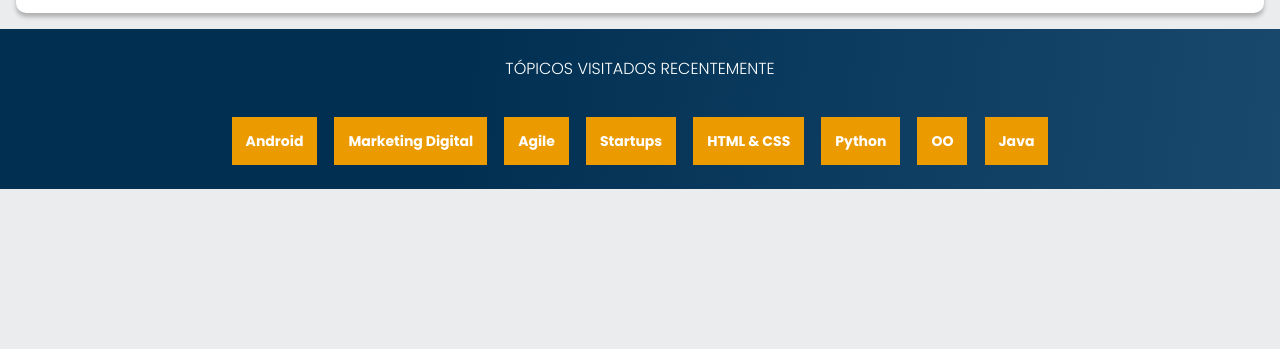
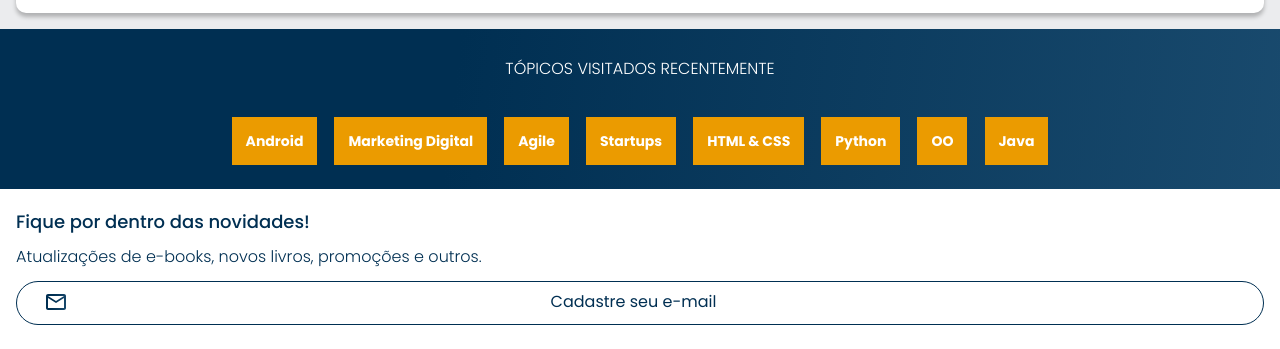
Before and after one commit to esperancagui/responsividade-mobile-first, a plain HTML site: page index.html in a window 1280 px wide. Shown: the part 2316-2665 px from the top of the page. Before the commit the page ends 2505 px from the top, so only its background shows below. Drawn offline with nearby package versions, Linux system fonts and the light colour scheme.

Commit message:
terminei a area de cadastro de email

```diff
--- a/index.html
+++ b/index.html
@@ -203,6 +203,11 @@
             </ul>
         </section>
 
+        <section class="cadastro">
+            <h2 class="cadastro__titulo">Fique por dentro das novidades!</h2>
+            <p class="cadastro__texto">Atualizações de e-books, novos livros, promoções e outros.</p>
+            <input type="search" placeholder="Cadastre seu e-mail" class="cadastro__email">
+        </section>
 
     </main>
     <footer>
--- a/style.css
+++ b/style.css
@@ -4,6 +4,7 @@
 @import url("styles/carrossel.css");
 @import url("styles/card.css");
 @import url("styles/visitados.css");
+@import url("styles/cadastro.css");
 
 :root{
     --cor-de-fundo:#EBECEE;
--- /dev/null
+++ b/styles/cadastro.css
@@ -0,0 +1,45 @@
+.cadastro{
+    background-color: var(--branco-primario);
+    padding: 1.5em 1em;
+    font-family: var(--fonte-principal);
+    text-align: center;
+}
+
+.cadastro__titulo{
+    background: var(--azul-degrade);
+    -webkit-background-clip: text;
+    -webkit-text-fill-color: transparent;
+    background-clip: text;
+    font-size: 18px;
+    font-weight: 500;
+    padding-bottom: 1em;
+    text-align: left;
+}
+
+.cadastro__texto{
+    background: var(--azul-degrade);
+    -webkit-background-clip: text;
+    -webkit-text-fill-color: transparent;
+    background-clip: text;
+    font-weight: 300;
+    padding-bottom: 1em;
+    text-align: left;
+}
+
+.cadastro__email{
+    padding: 1em;
+    border: 1px solid var(--azul-primario);
+    border-radius: 24px;
+    width: 100%;
+    text-align: center;
+}
+
+.cadastro__email::placeholder{
+    color: var(--azul-primario);
+    font-family: var(--fonte-principal);
+    font-size: 16px;
+    font-weight: 400;
+    background: url("../img/Email.svg") no-repeat ;
+    background-position: 1em;
+
+}
```
